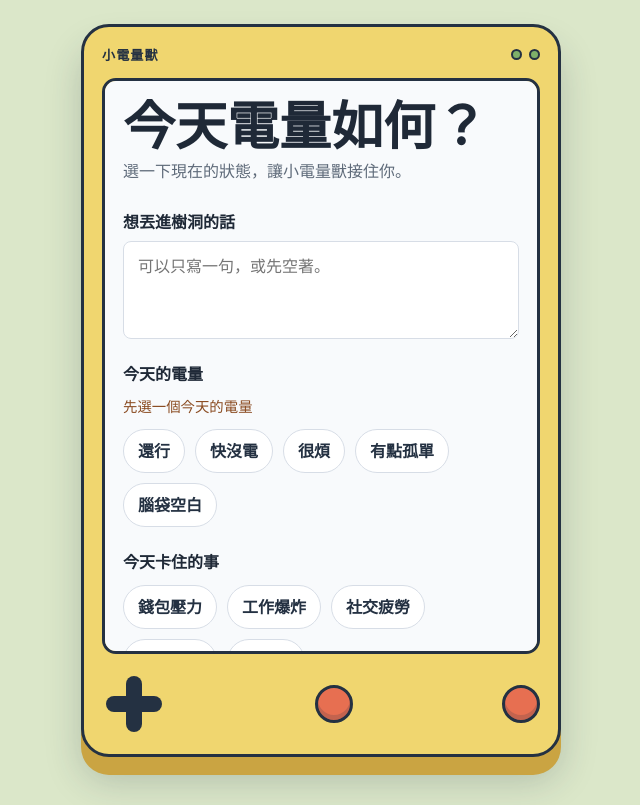
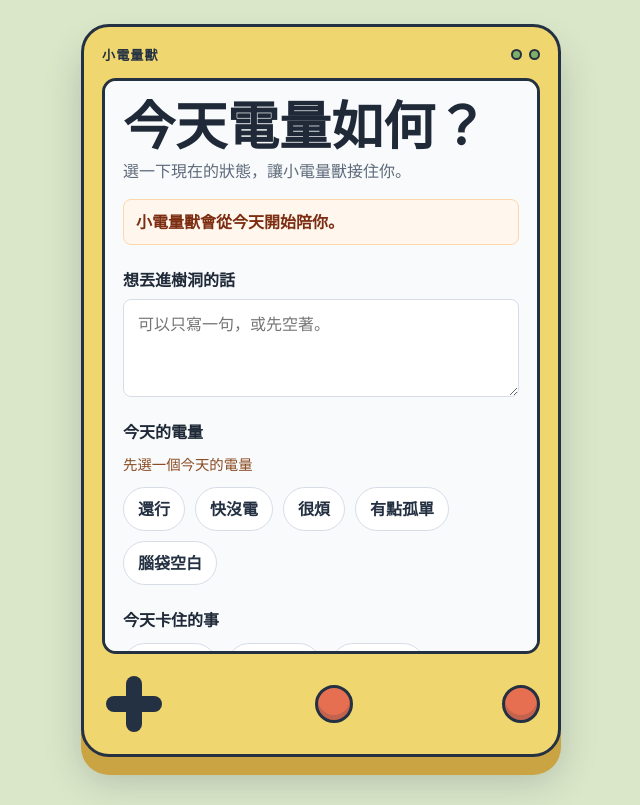
Before and after one commit to Harry-0824/low-battery-pet, a React (Vite) app: page / in a window 1280 px wide. Shown: the whole page, without its empty margins (319-959 px from the left). Built offline with nearby package versions, Linux system fonts and the light colour scheme.

Commit message:
Add gentle companion days

```diff
--- a/src/App.styles.ts
+++ b/src/App.styles.ts
@@ -21,3 +21,14 @@ export const Header = styled.header`
     line-height: 1.6;
   }
 `;
+
+export const CompanionDaysNote = styled.p`
+  margin: -10px 0 22px;
+  border: 1px solid #fed7aa;
+  border-radius: 8px;
+  padding: 10px 12px;
+  background: #fff7ed;
+  color: #7c2d12;
+  font-weight: 800;
+  line-height: 1.5;
+`;
--- a/src/App.tsx
+++ b/src/App.tsx
@@ -1,6 +1,6 @@
 import { useState } from "react";
 
-import { Header, PageShell } from "./App.styles";
+import { CompanionDaysNote, Header, PageShell } from "./App.styles";
 import CheckInForm from "./components/CheckInForm";
 import HistoryList from "./components/HistoryList";
 import RetroDeviceFrame from "./components/RetroDeviceFrame";
@@ -10,6 +10,7 @@ import type { ContextTag, MoodTag } from "./features/checkIn/checkInTypes";
 import { deriveUserState } from "./features/checkIn/deriveUserState";
 import {
   clearCheckInHistory,
+  getCompanionDayCount,
   loadCheckInHistory,
   saveCheckInRecord
 } from "./features/history/historyStorage";
@@ -32,6 +33,11 @@ function App() {
   const [historyRecords, setHistoryRecords] = useState<CheckInHistoryRecord[]>(() =>
     loadCheckInHistory()
   );
+  const companionDayCount = getCompanionDayCount(historyRecords);
+  const companionDaysMessage =
+    companionDayCount > 0
+      ? `小電量獸陪你 ${companionDayCount} 天了`
+      : "小電量獸會從今天開始陪你。";
 
   const handleContextToggle = (contextTag: ContextTag) => {
     setSelectedContextTags((currentTags) =>
@@ -89,6 +95,7 @@ function App() {
           <h1>今天電量如何？</h1>
           <p>選一下現在的狀態，讓小電量獸接住你。</p>
         </Header>
+        <CompanionDaysNote data-testid="companion-days">{companionDaysMessage}</CompanionDaysNote>
         <TreeTextInput value={shortText} onChange={setShortText} />
         <CheckInForm
           selectedMoodTag={selectedMoodTag}
--- a/src/features/history/historyStorage.ts
+++ b/src/features/history/historyStorage.ts
@@ -30,7 +30,20 @@ export const clearCheckInHistory = () => {
   localStorage.removeItem(CHECK_IN_HISTORY_STORAGE_KEY);
 };
 
+export const getCompanionDayCount = (records: CheckInHistoryRecord[]) =>
+  new Set(records.map((record) => getLocalDateKey(record.createdAt))).size;
+
 const sortNewestFirst = (records: CheckInHistoryRecord[]) => [...records].sort(compareNewestFirst);
 
 const compareNewestFirst = (first: CheckInHistoryRecord, second: CheckInHistoryRecord) =>
   second.createdAt.localeCompare(first.createdAt);
+
+const getLocalDateKey = (createdAt: string) => {
+  const date = new Date(createdAt);
+
+  return [
+    date.getFullYear(),
+    String(date.getMonth() + 1).padStart(2, "0"),
+    String(date.getDate()).padStart(2, "0")
+  ].join("-");
+};
```
Also changed, not shown: 2 other files (tests, documents, lock files or other folders).
